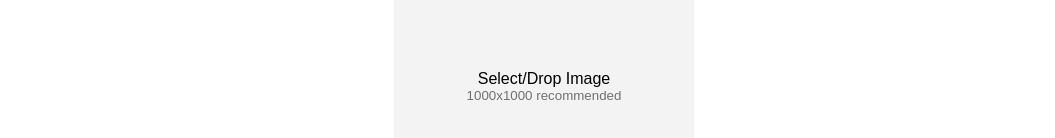
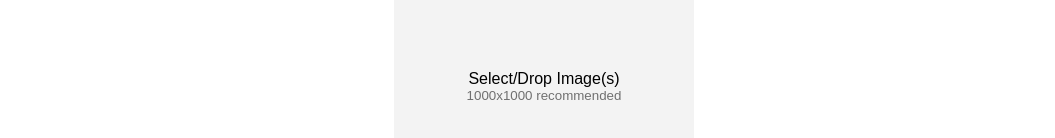
Before and after one commit to elishaking/android_ios_image_assets_generator, a React (Create React App) app: page / in a window 1280 px wide. Shown: the part 170-308 px from the top of the page, without its empty margins (96-1151 px from the left). Built offline with nearby package versions, Linux system fonts and the light colour scheme.

Commit message:
display images

```diff
--- a/src/App.css
+++ b/src/App.css
@@ -5,8 +5,9 @@
 }
 
 body {
-  font-family: "Poppins", sans-serif;
-  height: 100vh;
+  font-family: "Rubik", sans-serif;
+  min-height: 100vh;
+  overflow-x: hidden;
 }
 
 h1 {
--- a/src/components/routes/Home.js
+++ b/src/components/routes/Home.js
@@ -7,7 +7,8 @@ import NavBar from '../NavBar';
 
 export default class Home extends Component {
   state = {
-    dropText: "Select/Drop Image"
+    dropText: "Select/Drop Image(s)",
+    files: []
   };
 
   /**
@@ -15,7 +16,18 @@ export default class Home extends Component {
    * @param {import('react-dropzone').DropEvent} event
    */
   dropped = (files, event) => {
-    console.log(files);
+    files.forEach((file) => {
+      const reader = new FileReader();
+      reader.onload = (e) => {
+        const newFile = {
+          file: e.target.result,
+          name: file.name
+        }
+        this.setState({ files: [newFile, ...this.state.files] });
+      };
+      reader.readAsDataURL(file);
+    });
+
   };
 
   dragEnter = () => {
@@ -23,10 +35,11 @@ export default class Home extends Component {
   };
 
   dragLeave = () => {
-    this.setState({ dropText: "Select/Drop Image" });
+    this.setState({ dropText: "Select/Drop Image(s)" });
   };
 
   render() {
+    const { files } = this.state;
     return (
       <div id="home">
         <NavBar />
@@ -36,18 +49,34 @@ export default class Home extends Component {
             <Dropzone
               onDropAccepted={this.dropped}
               onDragEnter={this.dragEnter}
-              onDragLeave={this.dragLeave} >
+              onDragLeave={this.dragLeave}
+              accept={['image/png', 'image/jpeg']}>
               {
-                ({ getRootProps, getInputProps }) => (
+                ({ getRootProps, getInputProps, isDragReject }) => (
                   <div {...getRootProps()} className="select">
                     <input {...getInputProps()} />
 
                     <p>{this.state.dropText}</p>
                     <small>1000x1000 recommended</small>
+                    {isDragReject && (<small className="error">File type not accepted</small>)}
                   </div>
                 )
               }
             </Dropzone>
+            {
+              files.length > 0 && (
+                <div className="img-display">
+                  {
+                    files.map((file) => (
+                      <div>
+                        <img src={file.file} alt="" />
+                        <p>{file.name} </p>
+                      </div>
+                    ))
+                  }
+                </div>
+              )
+            }
           </div>
         </div>
       </div>
--- a/src/components/routes/Home.scss
+++ b/src/components/routes/Home.scss
@@ -6,9 +6,14 @@
     align-items: center;
   }
 
+  .drop-container {
+    overflow: hidden;
+  }
+
   .select {
     height: 50vh;
     width: 80vw;
+    margin: auto;
     max-height: 300px;
     max-width: 300px;
     background: #F3F3F3;
@@ -23,4 +28,29 @@
       color: #707070;
     }
   }
+
+  .error {
+    color: red !important;
+    margin-top: 1em;
+  }
+
+  .img-display {
+    margin-top: 2em;
+    display: flex;
+    justify-content: center;
+    align-items: center;
+    flex-wrap: wrap;
+    background: #f3f3f3;
+    padding: 1em 5vw;
+    border-radius: 5px;
+
+    img {
+      max-width: 200px;
+      margin: 1em
+    }
+
+    p {
+      text-align: center;
+    }
+  }
 }
```
